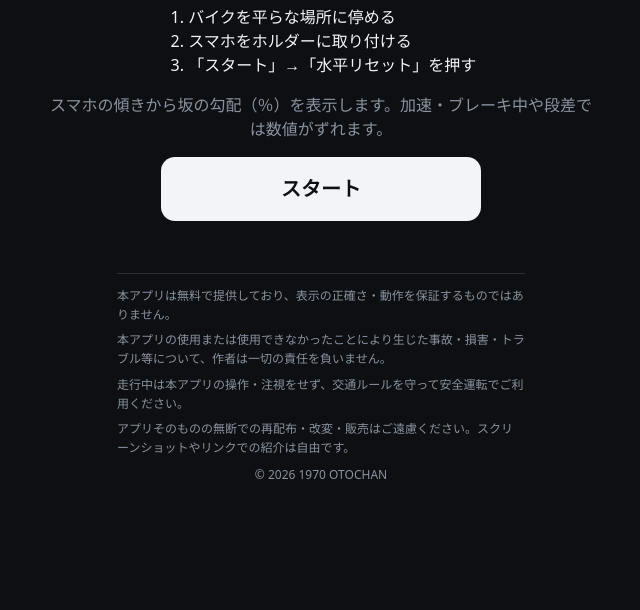
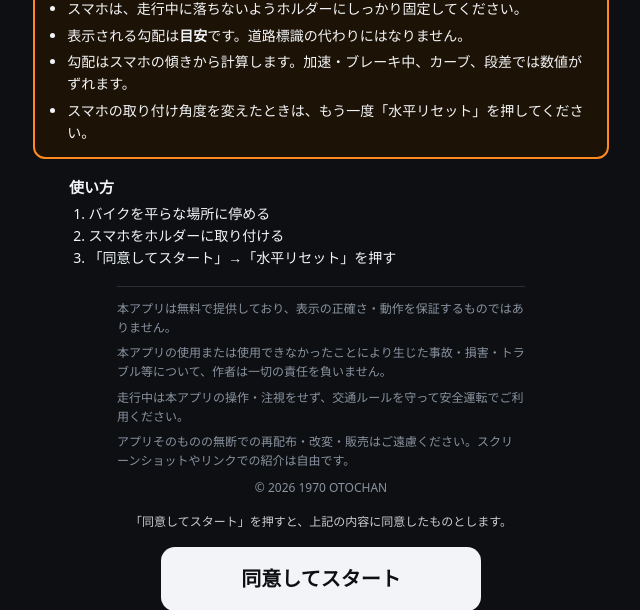
Before and after one commit to 1970OTOCHAN/koubai-meter, a plain HTML site: page index.html in a window 1280 px wide. Shown: the part 190-800 px from the top of the page, without its empty margins (319-959 px from the left). Drawn offline with Linux system fonts and the light colour scheme.

Commit message:
Ver.1.7: オープニングに注意書き（オレンジの枠）を追加し、「同意してスタート」ボタンをいちばん下へ
Co-Authored-By: Claude Opus 5.5 <noreply@anthropic.com>
Claude-Session: https://claude.ai/code/session_019hFy8vTYiXNXr5A1szThX3

```diff
--- a/index.html
+++ b/index.html
@@ -45,6 +45,13 @@ button:focus-visible{outline:3px solid var(--up);outline-offset:3px}
 .legal{max-width:36em;color:var(--dim);font-size:12px;line-height:1.6;text-align:left;border-top:1px solid #2a2f37;padding-top:12px}
 .legal p{margin:0 0 6px;font-size:12px}
 .legal .cr{text-align:center;margin:8px 0 0}
+.warn{max-width:36em;width:100%;text-align:left;border:2px solid var(--up);border-radius:12px;padding:12px 14px;background:#1d1206}
+.warn h2{margin:0 0 6px;font-size:17px;color:var(--up)}
+.warn ul{margin:0;padding-left:1.3em;font-size:14px;line-height:1.6}
+.warn li+li{margin-top:4px}
+.howto{max-width:36em;width:100%;text-align:left;font-size:14px;line-height:1.6}
+.howto h2{margin:0 0 4px;font-size:15px}
+.cover .agree{font-size:12px;color:#ccc;text-align:center}
 .hide{display:none!important}
 @media (orientation:landscape){
   .app{display:grid;grid-template-columns:minmax(0,1fr) clamp(150px,22vw,230px);grid-template-rows:auto minmax(0,1fr) auto auto;grid-template-areas:"top top" "main btns" "msg btns" "foot foot";column-gap:16px;padding:8px max(14px,env(safe-area-inset-right)) 6px max(14px,env(safe-area-inset-left))}
@@ -66,7 +73,7 @@ button:focus-visible{outline:3px solid var(--up);outline-offset:3px}
 </head>
 <body>
 <div class="app">
-  <div class="top"><span>勾配メーター Ver 1.6</span><span id="st">停止中</span></div>
+  <div class="top"><span>勾配メーター Ver 1.7</span><span id="st">停止中</span></div>
   <div class="main">
     <div style="text-align:center">
       <div class="lab" id="lab">平坦</div>
@@ -105,14 +112,24 @@ button:focus-visible{outline:3px solid var(--up);outline-offset:3px}
 
 <div class="cover" id="cover">
   <h1>勾配メーター</h1>
-  <ol>
-    <li>バイクを平らな場所に停める</li>
-    <li>スマホをホルダーに取り付ける</li>
-    <li>「スタート」→「水平リセット」を押す</li>
-  </ol>
-  <p>スマホの傾きから坂の勾配（％）を表示します。加速・ブレーキ中や段差では数値がずれます。</p>
-  <button id="go">スタート</button>
-  <p class="msg" id="err"></p>
+  <div class="warn">
+    <h2>必ずお読みください</h2>
+    <ul>
+      <li><b>走行中は、このアプリを操作したり、画面を見続けたりしないでください。</b>操作は必ず安全な場所に停車してから行ってください。</li>
+      <li>スマホは、走行中に落ちないようホルダーにしっかり固定してください。</li>
+      <li>表示される勾配は<b>目安</b>です。道路標識の代わりにはなりません。</li>
+      <li>勾配はスマホの傾きから計算します。加速・ブレーキ中、カーブ、段差では数値がずれます。</li>
+      <li>スマホの取り付け角度を変えたときは、もう一度「水平リセット」を押してください。</li>
+    </ul>
+  </div>
+  <div class="howto">
+    <h2>使い方</h2>
+    <ol>
+      <li>バイクを平らな場所に停める</li>
+      <li>スマホをホルダーに取り付ける</li>
+      <li>「同意してスタート」→「水平リセット」を押す</li>
+    </ol>
+  </div>
   <div class="legal">
     <p>本アプリは無料で提供しており、表示の正確さ・動作を保証するものではありません。</p>
     <p>本アプリの使用または使用できなかったことにより生じた事故・損害・トラブル等について、作者は一切の責任を負いません。</p>
@@ -120,6 +137,9 @@ button:focus-visible{outline:3px solid var(--up);outline-offset:3px}
     <p>アプリそのものの無断での再配布・改変・販売はご遠慮ください。スクリーンショットやリンクでの紹介は自由です。</p>
     <p class="cr">© 2026 1970 OTOCHAN</p>
   </div>
+  <p class="agree">「同意してスタート」を押すと、上記の内容に同意したものとします。</p>
+  <button id="go">同意してスタート</button>
+  <p class="msg" id="err"></p>
 </div>
 
 <script>
--- a/sw.js
+++ b/sw.js
@@ -1,5 +1,5 @@
 // 勾配メーター：電波が弱い場所でも開けるように、前回のファイルを保存しておく
-const CACHE = 'koubai-v1.6';
+const CACHE = 'koubai-v1.7';
 const FILES = ['./', './index.html', './manifest.webmanifest', './icon-192.png', './icon-512.png'];
 
 self.addEventListener('install', e => {
```
Also changed, not shown: 1 other file.
